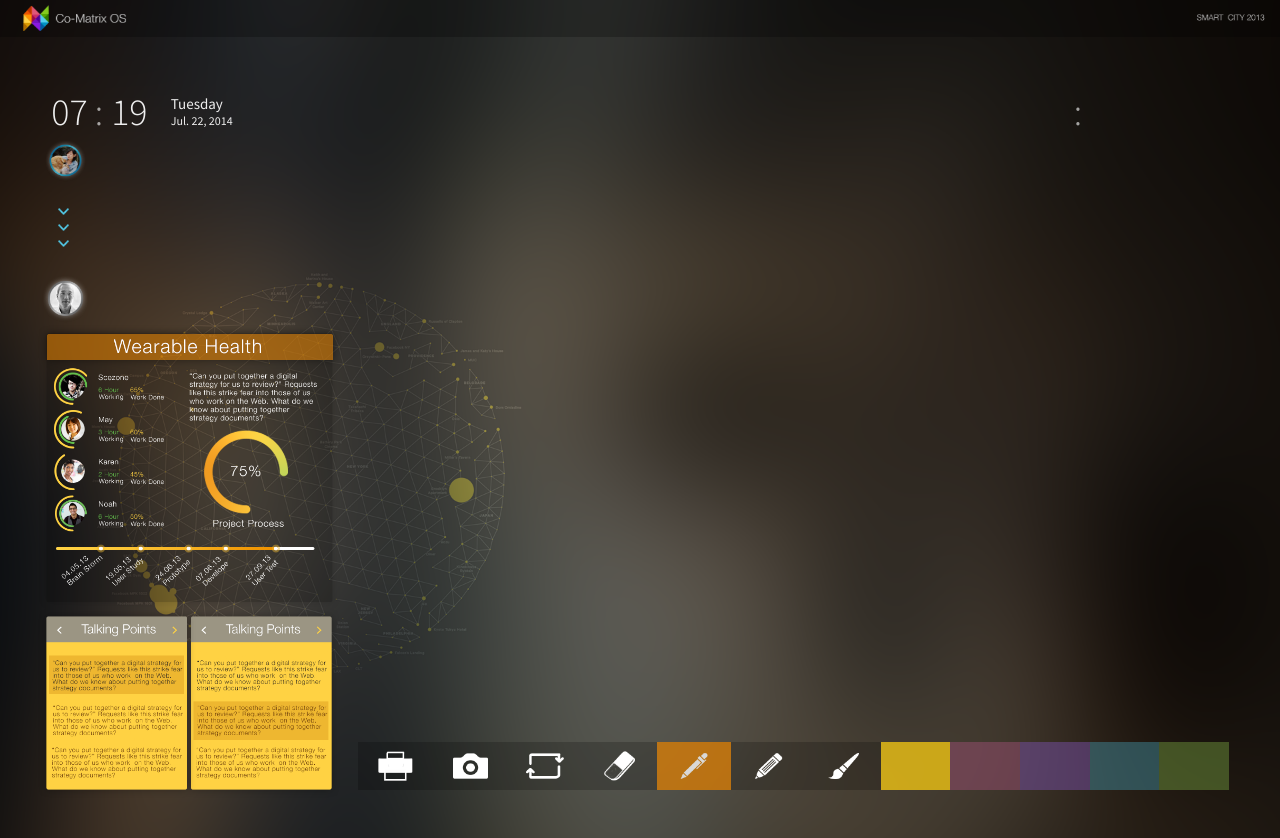
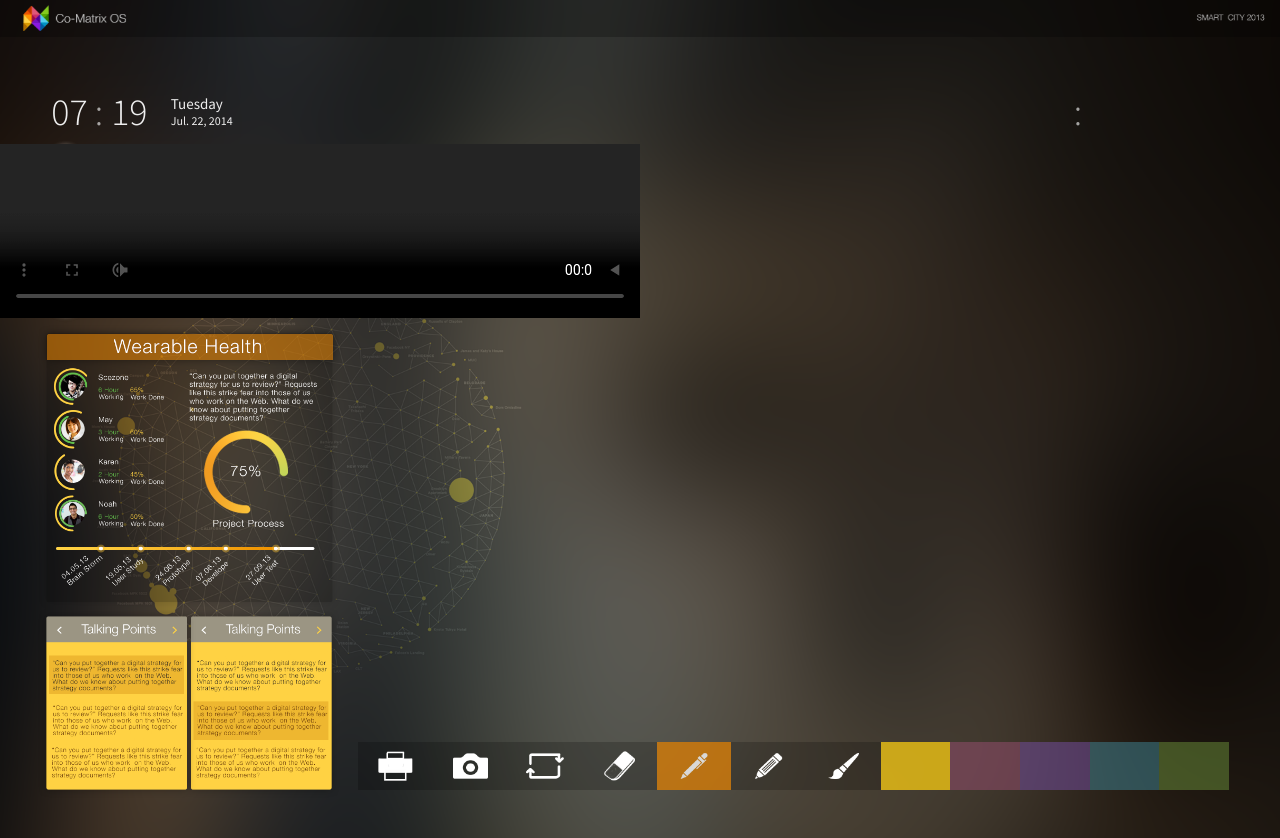
Before and after one commit to jtong/co-matrix-communication-module, a website: page index.html in a window 1280 px wide. Drawn offline with nearby package versions, Linux system fonts and the light colour scheme; no server answers.

Commit message:
jtong - change tracking js to video

```diff
--- a/client_webrtc.js
+++ b/client_webrtc.js
@@ -12,11 +12,15 @@ var mediaConstraints = {'mandatory': {
 
 
 
-var videoCamera = new tracking.VideoCamera({audio:false}).hide().render().renderVideoCanvas();
+var videoCamera = new tracking.VideoCamera({audio:false}).render().renderVideoCanvas();
 var ctx = videoCamera.canvas.context,
     trackX,trackY,trackSize;
+//var localVideo = document.getElementById("localVideo");
+
 navigator.webkitGetUserMedia({audio:true, video:true},
     function(stream){
+//        var url = webkitURL.createObjectURL(stream);
+//        localVideo.style.opacity = 1; localVideo.src = url;
         window.localStream = stream
     },
     function(error){
--- a/css/screen.css
+++ b/css/screen.css
@@ -66,6 +66,18 @@ body:before {
     height: 21.8%;
     top:18%;
     left: 7.3%;
+    -webkit-filter:saturate(1.2);
+    -webkit-filter:contrast(1.2);
+
+}
+
+#localvid {
+    -webkit-transform: scaleX(-1);
+    position: absolute;
+    z-index: 999;
+    height: 21.8%;
+    top:18%;
+    left: 0;
     -webkit-filter:saturate(1.2);
     -webkit-filter:contrast(1.2);
 
```
Also changed, not shown: TODO.md (+5 -0 lines).
